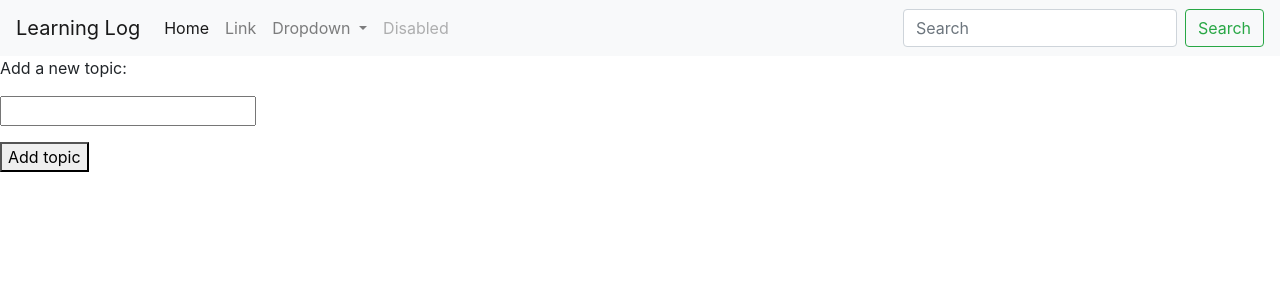
After one commit to aurelieverrot/learning-log, a Django app: page /new_topic/ in a window 1280 px wide. The commit adds this page. Shown: the top 300 px of the page. Run offline with Django 3.2, Linux system fonts and the light colour scheme; some libraries are stand-ins or nearby versions.

Commit message:
created new topic and new entry forms

```diff
--- /dev/null
+++ b/learning_logs/forms.py
@@ -0,0 +1,15 @@
+from django import forms
+from .models import Topic, Entry
+
+class TopicForm(forms.ModelForm):
+  class Meta:
+    model = Topic
+    fields = ['text']
+    labels = {'text': ''}
+
+class EntryForm(forms.ModelForm):
+  class Meta:
+    model = Entry
+    fields = ['text']
+    labels = {'text': ' '}
+    widgets = {'text': forms.Textarea(attrs={'cols': 80})}
--- /dev/null
+++ b/learning_logs/templates/learning_logs/new_topic.html
@@ -0,0 +1,12 @@
+{% extends "learning_logs/base.html" %}
+
+   {% block content %}
+
+    <p>Add a new topic:</p>
+    <form action="{% url 'learning_logs:new_topic' %}" method='post'>
+      {% csrf_token %}
+      {{ form.as_p }}
+      <button name="submit">Add topic</button>
+    </form>
+
+   {% endblock content %}
--- a/learning_logs/templates/learning_logs/topic.html
+++ b/learning_logs/templates/learning_logs/topic.html
@@ -3,6 +3,10 @@
    {% block content %}
     <p>Topic: {{ topic }}</p>
     <p>Entries:</p>
+
+    <p>
+      <a href="{% url 'learning_logs:new_entry' topic.id %}">Add new entry</a>
+    </p>
 
     <ul>
       {% for entry in entries %}
--- a/learning_logs/templates/learning_logs/topics.html
+++ b/learning_logs/templates/learning_logs/topics.html
@@ -6,11 +6,14 @@
   <p>Topics</p>
   <ul>
     {% for topic in topics %}
-      <li>{{ topic }}</li>
+      <li>
+        <a href="{% url 'learning_logs:topic' topic.id %}">{{ topic }}</a>
+      </li>
     {% empty %}
       <li>No topics have been added yet.</li>
     {% endfor %}
   </ul>
 
+  <a href="{% url 'learning_logs:new_topic' %}">Add a new topic</a>
 
 {% endblock content %}
--- a/learning_logs/urls.py
+++ b/learning_logs/urls.py
@@ -9,4 +9,8 @@ urlpatterns = [
   path('/topics', views.topics, name='topics'),
   # Detail page for a single topic.
   path('topics/<int:topic_id>/', views.topic, name='topic'),
+  # Page for adding a new topic
+  path('new_topic/', views.new_topic, name='new_topic'),
+  # Page for adding a new entry
+  path('new_entry/<int:topic_id>/', views.new_entry, name='new_entry'),
 ]
--- a/learning_logs/views.py
+++ b/learning_logs/views.py
@@ -1,5 +1,6 @@
-from django.shortcuts import render
+from django.shortcuts import render, redirect
 from .models import Topic
+from .forms import TopicForm, EntryForm
 
 # Create your views here.
 def index(request):
@@ -15,5 +16,40 @@ def topics(request):
 def topic(request, topic_id):
   topic = Topic.objects.get(id=topic_id)
   entries = topic.entry_set.order_by('-date_added')
-  context = { 'topic' : topic, 'entries' : entries}
+  context = {'topic' : topic, 'entries' : entries}
   return render(request, 'learning_logs/topic.html', context)
+
+def new_topic(request):
+  """Add a new topic."""
+  if request.method != 'POST':
+    # No data submitted; create a blank form.
+    form = TopicForm()
+  else:
+    # POST data submitted; process data.
+    form = TopicForm(data=request.POST)
+    if form.is_valid():
+      form.save()
+      return redirect('learning_logs:topics')
+
+  # Display a blank or invalid form.
+  context = {'form': form}
+  return render(request, 'learning_logs/new_topic.html', context)
+
+def new_entry(request, topic_id):
+  """Add a new entry for particular topic"""
+  topic = Topic.objects.get(id=topic_id)
+
+  if request.method != 'POST':
+    # No data submitted; create a blank form.
+    form = EntryForm()
+  else:
+    # POST data submitted; process data.
+    form = EntryForm(data=request.POST)
+    if form.is_valid():
+      new_entry = form.save(commit=False)
+      new_entry.topic = topic
+      new_entry.save()
+      return redirect('learning_logs:topic', topic_id=topic_id)
+  # Display a blank or invalid form.
+  context = {'topic': topic, 'form': form}
+  return render(request, 'learning_logs/new_entry.html', context)
```
Also changed, not shown: learning_logs/templates/learning_logs/new_entry.html (added, +13 -0 lines).
